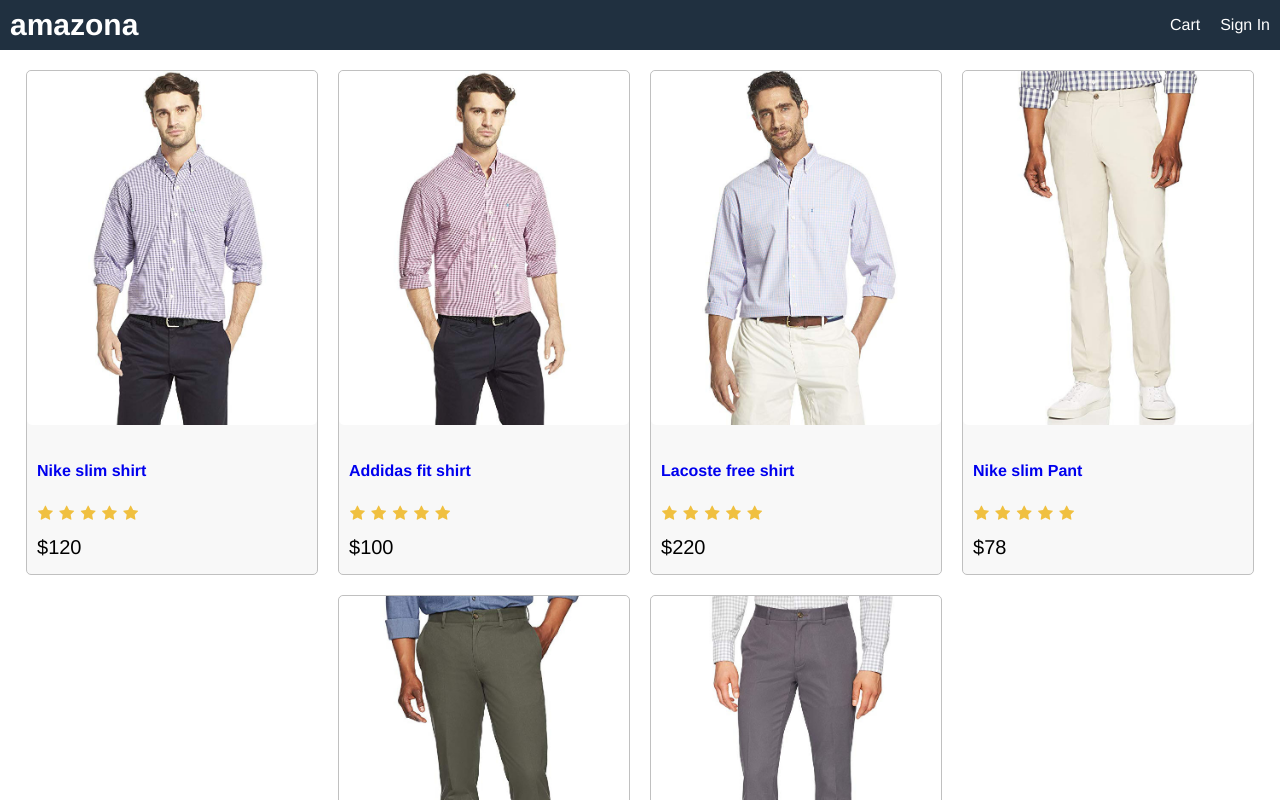
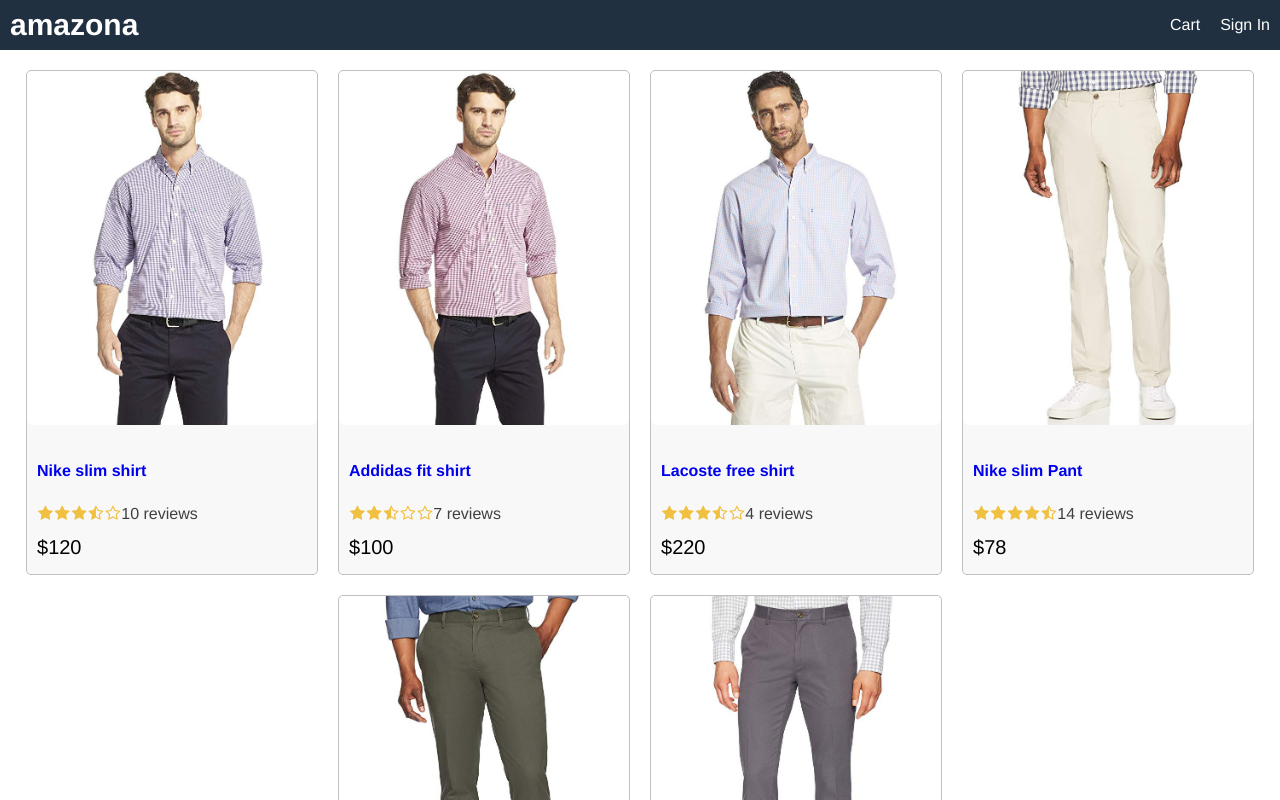
Before and after one commit to HMTECHdesign/amazona, a React (Create React App) app in the folder frontend/: page / in a window 1280 px wide. Shown: the top 800 px of the page. Built offline with nearby package versions, Linux system fonts and the light colour scheme.

Commit message:
modified version 2

```diff
--- a/frontend/src/App.js
+++ b/frontend/src/App.js
@@ -1,5 +1,6 @@
 import React from 'react';
 import data from './data';
+import Product from './Components/Product';
 
 function App() {
   return (
@@ -18,28 +19,7 @@
           <div className="row center">
             {
               data.products.map(product =>(
-                <div key={product._id} className="card">
-                <a href={`/product/${product._id}`}>
-                  <img className="medium"
-                  src={product.image}
-                  alt={product.name} />
-                </a>
-                <div className="card-body">
-                <a href={`/product/${product._id}`}>
-                    <h2>{product.name}</h2>
-                  </a>
-                  <div className="rating">
-                    <span> <i className="fa fa-star"></i> </span>
-                    <span> <i className="fa fa-star"></i> </span>
-                    <span> <i className="fa fa-star"></i> </span>
-                    <span> <i className="fa fa-star"></i> </span>
-                    <span> <i className="fa fa-star"></i> </span>
-                  </div>
-                  <div className="price">
-                    ${product.price}
-                  </div>
-                </div>
-              </div>
+                <Product key={product._id} product ={product}></Product>
               ))
             }
           </div>
--- /dev/null
+++ b/frontend/src/Components/Product.js
@@ -0,0 +1,28 @@
+import React from 'react';
+import Rating from './Rating';
+
+export default function Product(props) {
+const{product}=props;
+
+    return (
+        <div key={product._id} className="card">
+                <a href={`/product/${product._id}`}>
+                  <img className="medium"
+                  src={product.image}
+                  alt={product.name} />
+                </a>
+                <div className="card-body">
+                <a href={`/product/${product._id}`}>
+                    <h2>{product.name}</h2>
+                  </a>
+                  <Rating
+                  rating={product.rating}
+                  numReviews ={product.numReviews}>
+                  </Rating>
+                  <div className="price">
+                    ${product.price}
+                  </div>
+                </div>
+              </div>
+  )
+}
--- /dev/null
+++ b/frontend/src/Components/Rating.js
@@ -0,0 +1,28 @@
+import React from 'react'
+
+export default function Rating(props) {
+    const{ rating, numReviews }= props;
+
+  return (
+    <div className="rating">
+                    <span>
+                      <i className={ rating>=1?"fa fa-star": rating >=0.5?"fa fa-star-half-o":"fa fa-star-o"}></i>
+                    </span>
+                    <span>
+                      <i className={ rating>=2?"fa fa-star": rating >=1.5?"fa fa-star-half-o":"fa fa-star-o"}></i>
+                    </span>
+                    <span>
+                      <i className={ rating>=3?"fa fa-star": rating >=2.5?"fa fa-star-half-o":"fa fa-star-o"}></i>
+                    </span>
+                    <span>
+                      <i className={ rating>=4?"fa fa-star": rating >=3.5?"fa fa-star-half-o":"fa fa-star-o"}></i>
+                    </span>
+                    <span>
+                      <i className={ rating>=5?"fa fa-star": rating >=4.5?"fa fa-star-half-o":"fa fa-star-o"}></i>
+                    </span>
+                    <span>
+                      {numReviews+" reviews"}
+                    </span>
+    </div>
+  )
+}
--- a/frontend/src/data.js
+++ b/frontend/src/data.js
@@ -7,7 +7,7 @@
             image:'/images/p1.jpg',
             price: 120,
             Brand: "Nike",
-            rating: 4.5,
+            rating: 3.5,
             numReviews: 10,
             description:'high quality product'
         },
@@ -18,8 +18,8 @@
             image:'/images/p2.jpg',
             price: 100,
             Brand: "Addidas",
-            rating: 4,
-            numReviews: 10,
+            rating: 2.5,
+            numReviews: 7,
             description:'high quality product'
         },
         {
@@ -29,8 +29,8 @@
             image:'/images/p3.jpg',
             price: 220,
             Brand: "Lacoste",
-            rating: 4.8,
-            numReviews: 10,
+            rating: 3.8,
+            numReviews: 4,
             description:'high quality product'
         },
         {
--- a/frontend/src/index.css
+++ b/frontend/src/index.css
@@ -99,11 +99,13 @@
 .price {
   font-size: 2rem;
 }
-/* Rating */
+/* Rating numReviews*/
 .rating span {
   color: #404040;
 
 }
+/* Rating  star*/
+
 .rating > span :last-child {
   color: #f0c040;
   margin: 0.1rem;
```
